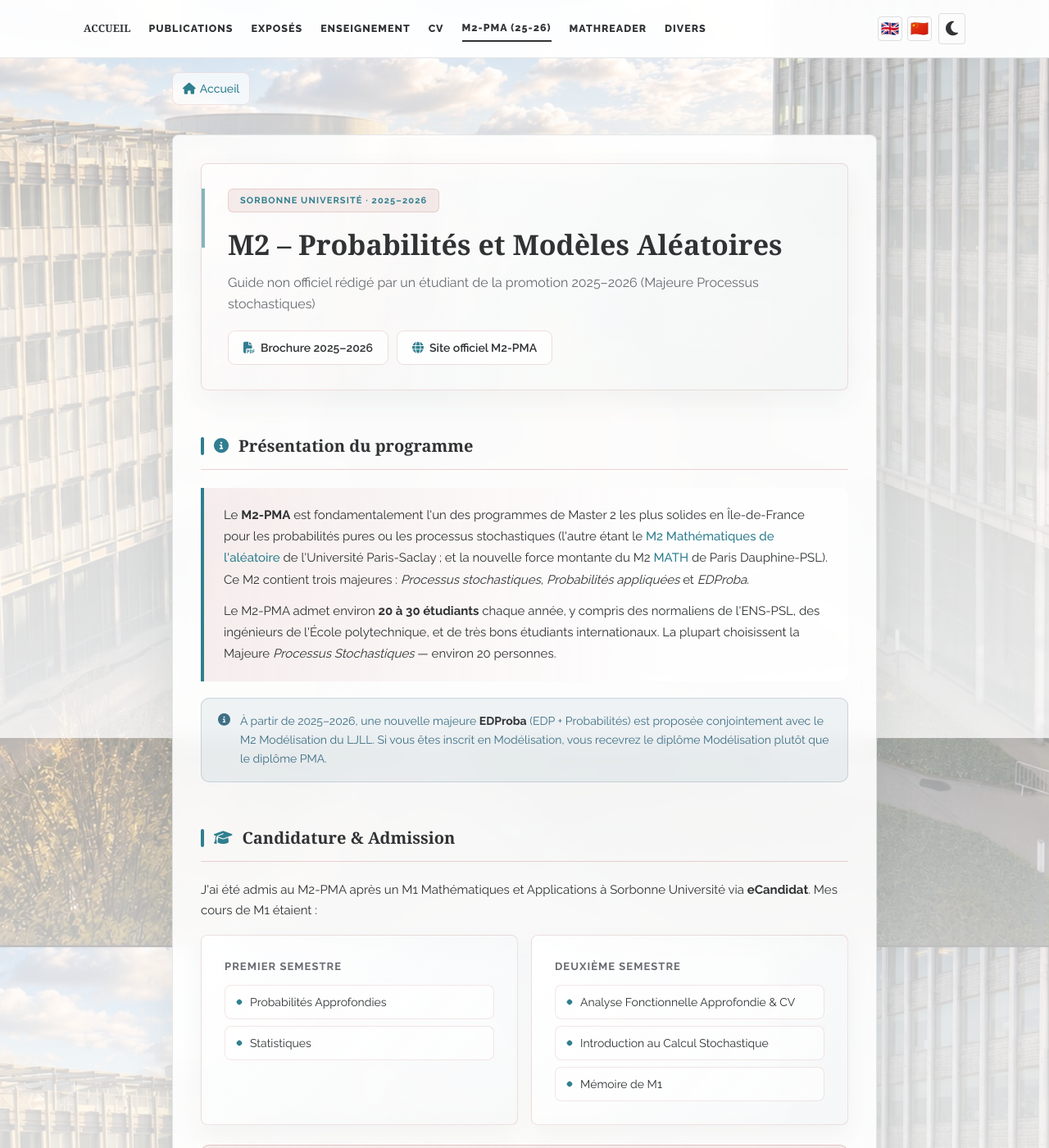
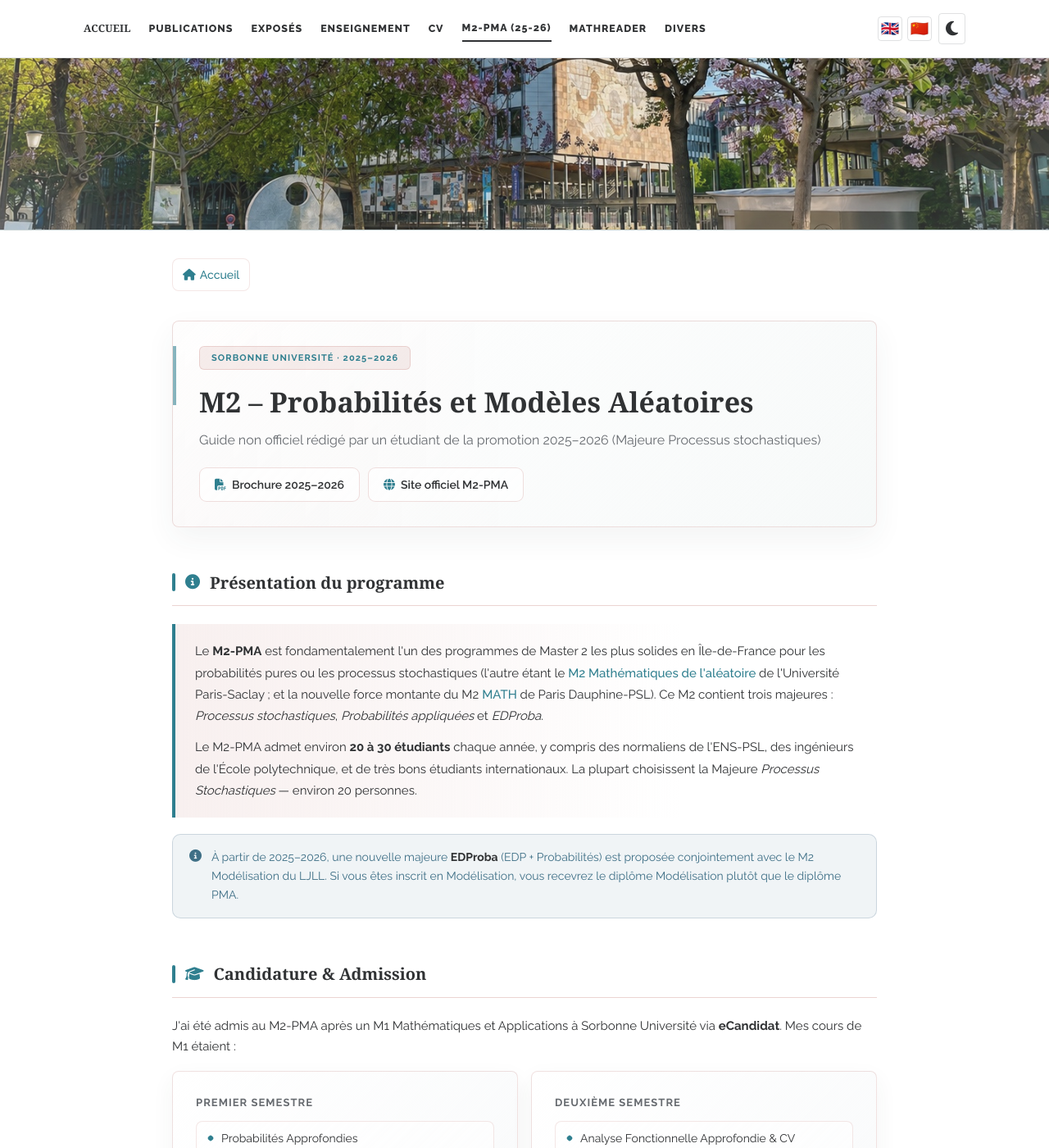
Before and after one commit to Lucien-XIAO/Lucien-XIAO.github.io, a Jekyll site: the page built from PMA/index.md, in a window 1280 px wide and 1400 px high. Shown: the whole window at 82% size. Built offline with Jekyll 4.4.1, drawn with Linux system fonts in a browser that asks for light colours; nearby versions of some CDN libraries; a style sheet for code colours, icons or effects is not loaded.

Commit message:
Replace PMA background with campus strip

```diff
--- a/_layouts/pma.html
+++ b/_layouts/pma.html
@@ -3,7 +3,7 @@
 <head>
   <script src="/assets/js/pma-i18n.js?v=4" defer></script>
   {% include head.html %}
-  <link rel="stylesheet" href="/assets/css/pma-theme.css?v=4">
+  <link rel="stylesheet" href="/assets/css/pma-theme.css?v=5">
   <script>
     MathJax = {
       tex: {
@@ -18,6 +18,9 @@
 <body class="theme-claude pma-page">
   {% include math_float.html %}
   {% include nav.html %}
+  <div class="pma-campus-strip" aria-label="Sorbonne campus">
+    <img src="/assets/img/pma-campus-strip.jpg?v=1" alt="Sorbonne campus courtyard" decoding="async" />
+  </div>
   <div class="pma-wrapper">
     <nav class="pma-breadcrumb">
       <a href="/"><i class="fa-solid fa-house"></i> <span data-i18n="pma.breadcrumb.home">Accueil</span></a>
--- a/assets/css/pma-theme.css
+++ b/assets/css/pma-theme.css
@@ -4,20 +4,47 @@
    ============================================ */
 
 body.theme-claude.pma-page {
-  background:
-    linear-gradient(180deg, rgba(var(--claude-paper-rgb), 0.60), rgba(var(--claude-paper-rgb), 0.80) 38%, rgba(var(--claude-paper-rgb), 0.90)),
-    url("/assets/img/pma-background.jpg?v=2") center 58% / cover fixed no-repeat;
+  background: var(--claude-bg);
 }
 
 body.theme-claude.pma-page .math-float-canvas {
   opacity: 0.08;
 }
 
+.pma-campus-strip {
+  background: #dce7e7;
+  border-bottom: 1px solid var(--claude-footer-border);
+  height: 210px;
+  margin-top: 70px;
+  overflow: hidden;
+  position: relative;
+  width: 100%;
+}
+
+.pma-campus-strip img {
+  display: block;
+  filter: saturate(0.92) contrast(0.98) brightness(0.96);
+  height: 100%;
+  object-fit: cover;
+  object-position: center 52%;
+  width: 100%;
+}
+
+.pma-campus-strip::after {
+  background:
+    linear-gradient(180deg, rgba(255, 255, 255, 0.02), rgba(255, 255, 255, 0.12)),
+    linear-gradient(90deg, rgba(255, 255, 255, 0.16), transparent 22%, transparent 78%, rgba(255, 255, 255, 0.12));
+  content: "";
+  inset: 0;
+  pointer-events: none;
+  position: absolute;
+}
+
 /* ---- Page Wrapper ---- */
 .pma-page .pma-wrapper {
   max-width: 960px;
   margin: 0 auto;
-  padding: 88px 40px 80px;
+  padding: 34px 40px 80px;
   box-sizing: border-box;
   min-height: 100vh;
   position: relative;
@@ -25,14 +52,13 @@
 }
 
 .pma-page .pma-main {
-  background: rgba(var(--claude-paper-rgb), 0.88);
-  border: 1px solid color-mix(in srgb, var(--claude-border) 78%, transparent);
-  border-radius: 8px;
+  background: transparent;
+  border: 0;
+  border-radius: 0;
   box-sizing: border-box;
-  box-shadow: 0 22px 60px rgba(35, 46, 52, 0.10);
-  padding: 34px;
+  box-shadow: none;
+  padding: 0;
   width: 100%;
-  backdrop-filter: blur(12px);
 }
 
 .pma-page .site-footer {
@@ -1043,10 +1069,9 @@
 
 /* ---- Responsive ---- */
 @media (max-width: 768px) {
-  body.theme-claude.pma-page {
-    background-attachment: scroll;
-    background-position: center top, center 72%;
-    background-size: auto, auto 128%;
+  .pma-campus-strip {
+    height: 132px;
+    margin-top: 62px;
   }
 
   body.theme-claude.pma-page .nav-container {
@@ -1060,8 +1085,7 @@
     overflow-x: auto;
   }
 
-  .pma-page .pma-wrapper { padding: 76px 20px 60px; }
-  .pma-page .pma-main { padding: 24px 18px; }
+  .pma-page .pma-wrapper { padding: 26px 20px 60px; }
   .pma-hero h1 { font-size: 26px; }
   .courses-grid { grid-template-columns: 1fr; }
   .admission-course-grid { grid-template-columns: 1fr; }
```
Also changed, not shown: assets/img/pma-background.jpg (deleted), assets/img/pma-campus-strip.jpg (added).
